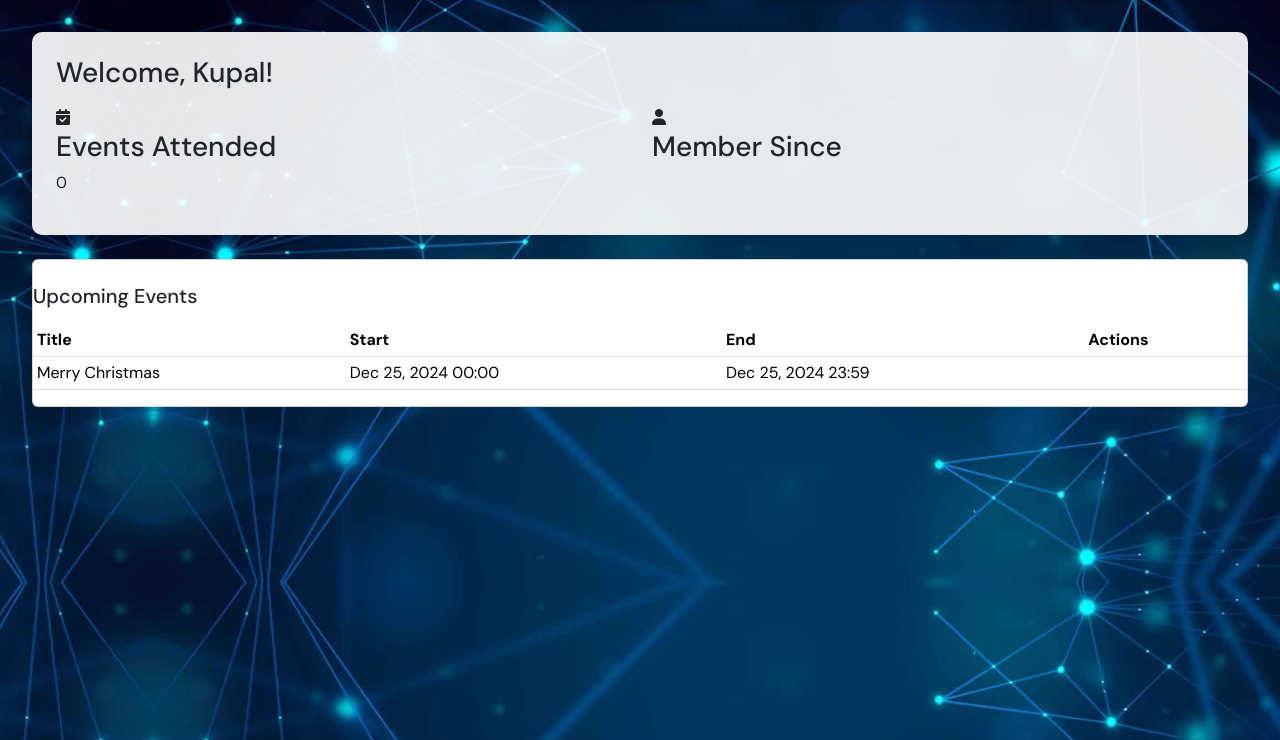
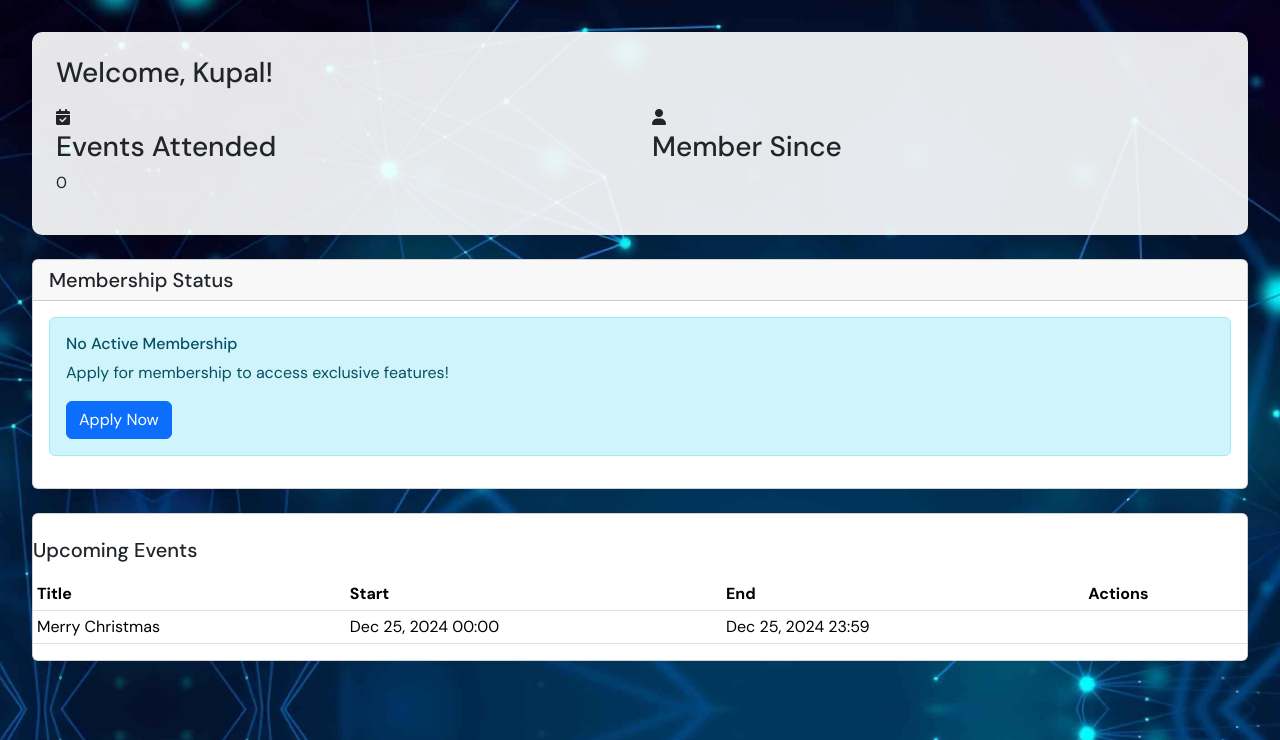
Before and after one commit to ZenDridge/DjangoProject, a Django app: page /usr/ in a window 1280 px wide. Shown: the part 60-800 px from the top of the page. Run offline with Django 5.2, Linux system fonts and the light colour scheme; a user stored in the database is signed in; data comes from the database, SQL or seed files in the repository.

Commit message:
Update usr.html

```diff
--- a/myapp/templates/usr.html
+++ b/myapp/templates/usr.html
@@ -23,6 +23,34 @@
                     <p>{{ user.date_joined|date:"F d, Y" }}</p>
                 </div>
             </div>
+        </div>
+    </div>
+
+    <div class="card mb-4">
+        <div class="card-header">
+            <h5 class="mb-0">Membership Status</h5>
+        </div>
+        <div class="card-body">
+            {% if membership %}
+                {% if membership.status == 'active' %}
+                    <div class="alert alert-success">
+                        <h6>Active Member</h6>
+                        <p>Valid until: {{ membership.end_date|date:"F d, Y" }}</p>
+                        <p>Days remaining: {{ days_remaining }}</p>
+                    </div>
+                {% elif membership.status == 'pending' %}
+                    <div class="alert alert-warning">
+                        <h6>Pending Application</h6>
+                        <p>Submitted on: {{ membership.created_at|date:"F d, Y" }}</p>
+                    </div>
+                {% endif %}
+            {% else %}
+                <div class="alert alert-info">
+                    <h6>No Active Membership</h6>
+                    <p>Apply for membership to access exclusive features!</p>
+                    <a href="{% url 'apply_membership' %}" class="btn btn-primary">Apply Now</a>
+                </div>
+            {% endif %}
         </div>
     </div>
 
```
